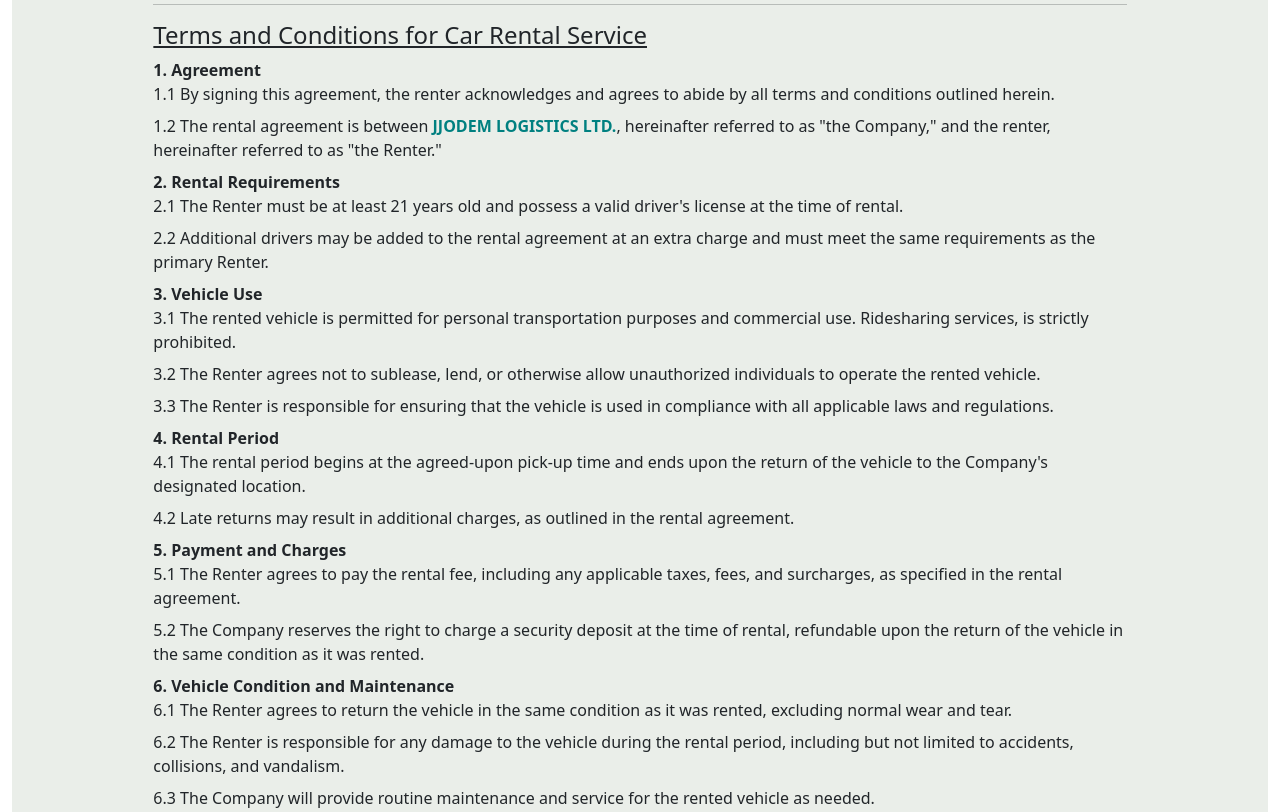
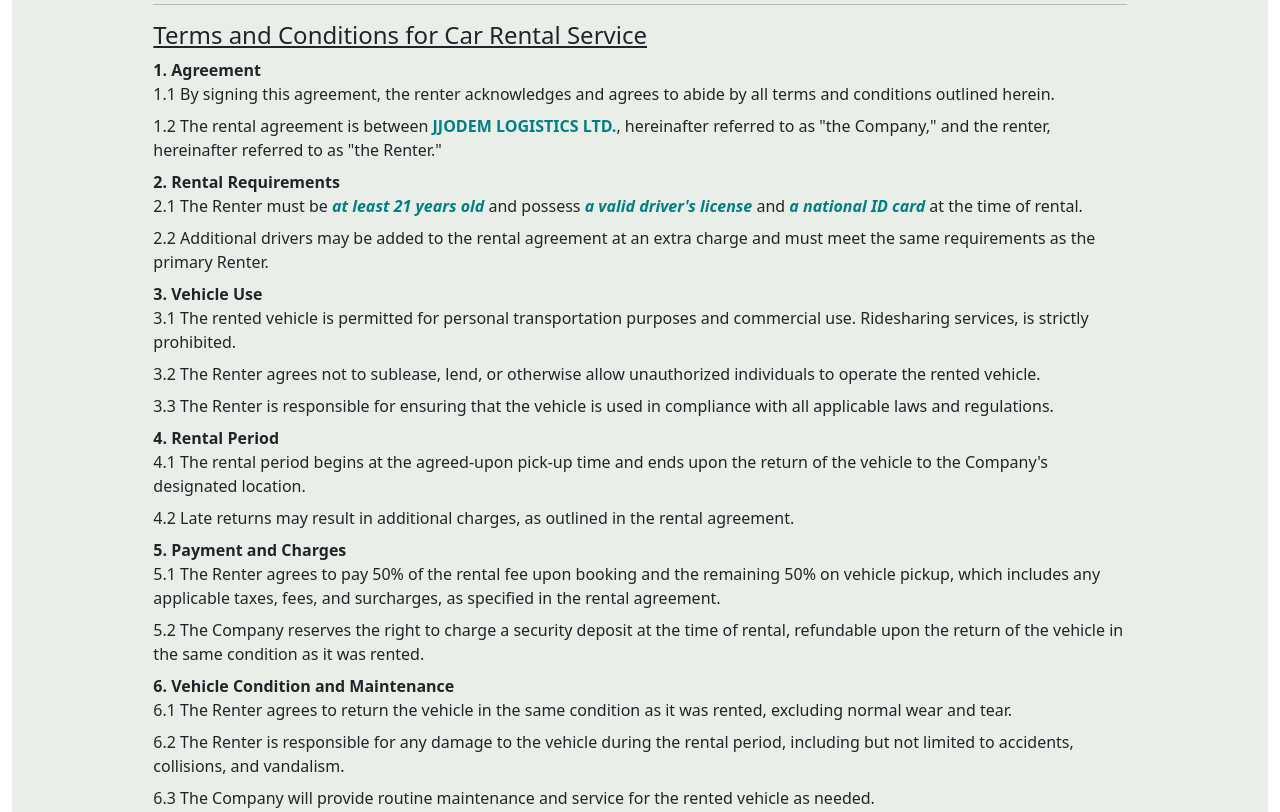
Before and after one commit to worladev/jjodem, a Django app: a page that uses templates/navbar.html in a window 1280 px wide. Shown: the part 235-1047 px from the top of the page. Run offline with Django 5.2, Linux system fonts and the light colour scheme; data comes from the database, SQL or seed files in the repository; data that the repository does not hold is empty; some libraries are stand-ins or nearby versions.

Commit message:
template modification

```diff
--- a/rentals/templates/rentals/about.html
+++ b/rentals/templates/rentals/about.html
@@ -13,7 +13,7 @@
                     we strive to make every journey memorable.
                 </p><hr>
                 <p>
-                    At <b>JJODEM T&L</b>, we understand <em> flexibility, comfort, reliability</em> and <em>affordability</em> <br>
+                    At <b>JJODEM T&L</b>, we understand <b> flexibility, comfort, reliability</b> and <b>affordability</b> <br>
                     Be it traveling for business or pleasure, we have a diverse fleet of well-maintained vehicles to cater for your specific needs.<br>
                 </p><hr>
                 <p>
--- a/rentals/templates/rentals/car-detail.html
+++ b/rentals/templates/rentals/car-detail.html
@@ -3,6 +3,7 @@
 {% block title %}Car Details{% endblock %}
 {% block content %}
     {% include 'navbar.html' %}
+
     <div class="row" style="background-color: #FFF0F5;">
         <div class="col-12">
             <div class="detail-card">
--- a/rentals/templates/rentals/t-and-c-privacy.html
+++ b/rentals/templates/rentals/t-and-c-privacy.html
@@ -20,8 +20,8 @@
                     </dd>
                     <dt>2. Rental Requirements</dt>
                     <dd>
-                        2.1 The Renter must be at least 21 years old and possess a valid driver's license
-                        at the time of rental.
+                        2.1 The Renter must be <em>at least 21 years old</em> and possess <em>a valid driver's license</em> and
+                        <em>a national ID card</em> at the time of rental.
                     </dd>
                     <dd>
                         2.2 Additional drivers may be added to the rental agreement at an extra charge and
@@ -50,8 +50,8 @@
                     </dd>
                     <dt>5. Payment and Charges</dt>
                     <dd>
-                        5.1 The Renter agrees to pay the rental fee, including any applicable taxes, fees, and surcharges,
-                        as specified in the rental agreement.
+                        5.1 The Renter agrees to pay 50% of the rental fee upon booking and the remaining 50% on vehicle pickup,
+                        which includes any applicable taxes, fees, and surcharges, as specified in the rental agreement.
                     </dd>
                     <dd>
                         5.2 The Company reserves the right to charge a security deposit at the time of rental,
--- a/templates/navbar.html
+++ b/templates/navbar.html
@@ -76,7 +76,7 @@
                         {% csrf_token %}
                         <div class="input-group mb-3">
                             <input type="text" class="form-control form-control-sm form-style"
-                                    name="search-data" placeholder="Search brand/model">
+                                    name="data" placeholder="Search brand/model">
                             <button type="submit" class="btn-dark">
                                 <i class="bi bi-search"></i>
                             </button>
```
Also changed, not shown: rentals/templates/rentals/home.html (+6 -4 lines).
